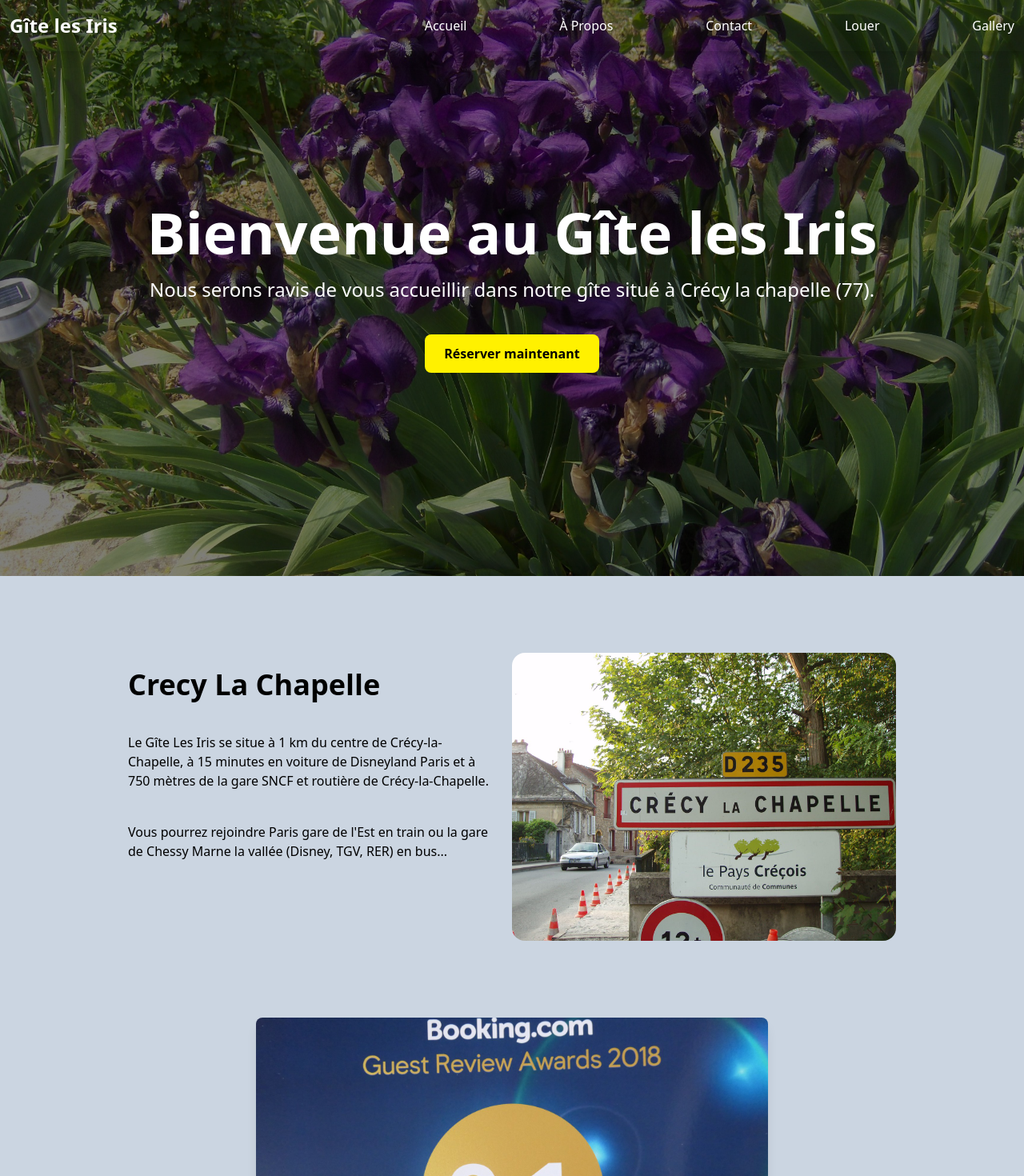
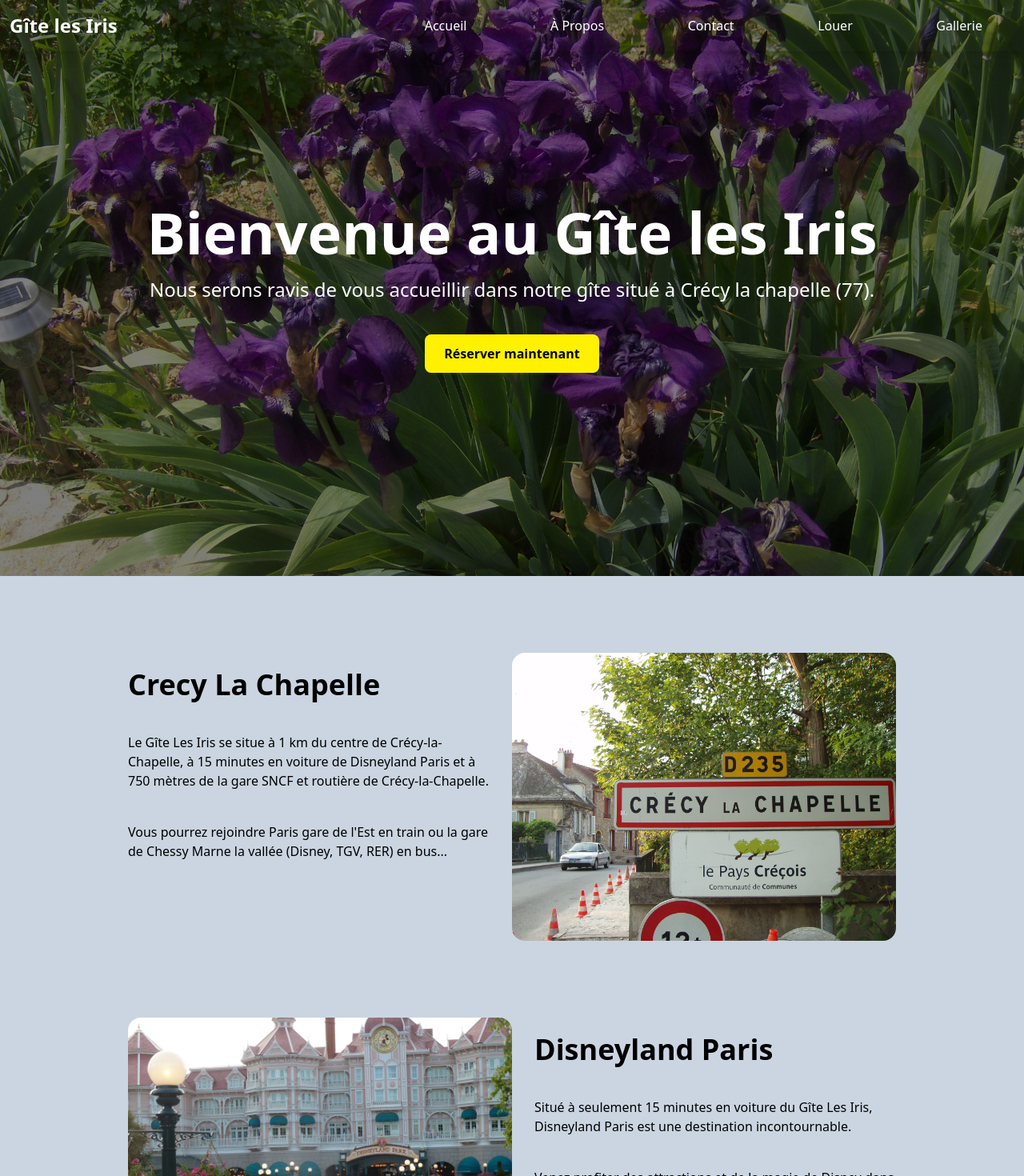
Before and after one commit to Miracuchi/gite-les-iris, a React (Vite) app: page / in a window 1280 px wide. Shown: the top 1470 px of the page at 80% size. Built offline with nearby package versions, Linux system fonts and the light colour scheme.

Commit message:
feat: added a card image and text to homepage

```diff
--- a/index.html
+++ b/index.html
@@ -4,7 +4,7 @@
     <meta charset="UTF-8" />
     <link rel="icon" type="image/svg+xml" href="/vite.svg" />
     <meta name="viewport" content="width=device-width, initial-scale=1.0" />
-    <title>Vite + React + TS</title>
+    <title>Gîte les Iris</title>
   </head>
   <body>
     <div id="root"></div>
--- a/src/components/Card.tsx
+++ b/src/components/Card.tsx
@@ -1,24 +1,32 @@
-export default function Card() {
+interface CardProps {
+  title: string;
+  description: string[];
+  image: string;
+}
+
+export default function Card({ cardData }: { cardData: CardProps[] }) {
   return (
-    <div className="md:flex justify-evenly my-24 w-[75%] mx-auto gap-7">
+    <section>
+      {cardData.map((card, index) => (
+        <div
+          key={index}
+          className={`md:flex justify-evenly my-24 w-[75%] mx-auto gap-7 ${
+            index % 2 !== 0 ? "flex-row-reverse" : ""
+          }`}
+        >
           <div className="my-5">
             <h3 className="capitalize text-4xl font-bold w-fit">
-          Crecy La Chapelle
+              {card.title}
             </h3>
-        <p className="md:my-10 my-5">
-          Le Gîte Les Iris se situe à 1 km du centre de Crécy-la-Chapelle, à 15
-          minutes en voiture de Disneyland Paris et à 750 mètres de la gare SNCF
-          et routière de Crécy-la-Chapelle.
+            {card.description.map((desc, descIndex) => (
+              <p key={descIndex} className="md:my-10 my-5">
+                {desc}
               </p>
-        <p>
-          Vous pourrez rejoindre Paris gare de l'Est en train ou la gare de
-          Chessy Marne la vallée (Disney, TGV, RER) en bus...
-        </p>
+            ))}
           </div>
-      <img
-        src="/src/assets/ressources/panneauCrecy.jpg"
-        className="md:w-[50%] rounded-2xl"
-      ></img>
+          <img src={card.image} className="md:w-[50%] rounded-2xl"></img>
         </div>
+      ))}
+    </section>
   );
 }
--- a/src/components/Header.tsx
+++ b/src/components/Header.tsx
@@ -1,15 +1,10 @@
 import { useEffect, useState } from "react";
 import { Link } from "react-router-dom";
+import { navItems } from "../data/data";
 
 export default function Header() {
   const [isScrolled, setIsScrolled] = useState(false);
-  const navItems = [
-    { name: "accueil", path: "/" },
-    { name: "à propos", path: "/about" },
-    { name: "contact", path: "/contact" },
-    { name: "louer", path: "/rent" },
-    { name: "gallery", path: "/gallery" },
-  ];
+
   useEffect(() => {
     const handleScroll = () => {
       if (window.scrollY > 0) {
@@ -48,7 +43,7 @@ export default function Header() {
         >
           Gîte les Iris
         </Link>
-        <nav className="flex md:w-full">
+        <nav className="flex md:w-full md:mr-10">
           <ul className="md:flex md:justify-between md:w-full md:my-5 hidden">
             {renderNavItem}
           </ul>
--- /dev/null
+++ b/src/data/data.tsx
@@ -0,0 +1,26 @@
+export const cardData = [
+  {
+    title: "Crecy La Chapelle",
+    description: [
+      "Le Gîte Les Iris se situe à 1 km du centre de Crécy-la-Chapelle, à 15 minutes en voiture de Disneyland Paris et à 750 mètres de la gare SNCF et routière de Crécy-la-Chapelle.",
+      "Vous pourrez rejoindre Paris gare de l'Est en train ou la gare de Chessy Marne la vallée (Disney, TGV, RER) en bus...",
+    ],
+    image: "/src/assets/ressources/panneauCrecy.jpg",
+  },
+  {
+    title: "Disneyland Paris",
+    description: [
+      "Situé à seulement 15 minutes en voiture du Gîte Les Iris, Disneyland Paris est une destination incontournable.",
+      "Venez profiter des attractions et de la magie de Disney dans ce parc à thème mondialement connu.",
+    ],
+    image: "/src/assets/ressources/disney.jpg",
+  },
+];
+
+export const navItems = [
+  { name: "accueil", path: "/" },
+  { name: "à propos", path: "/about" },
+  { name: "contact", path: "/contact" },
+  { name: "louer", path: "/rent" },
+  { name: "gallerie", path: "/gallery" },
+];
--- a/src/pages/Home.tsx
+++ b/src/pages/Home.tsx
@@ -1,11 +1,12 @@
 import Card from "../components/Card";
 import Hero from "../components/Hero";
+import { cardData } from "../data/data";
 
 export default function Home() {
   return (
-    <div className="">
+    <section>
       <Hero />
-      <Card />
+      <Card cardData={cardData} />
       <img
         src="/src/assets/ressources/bookingAward.jpg"
         alt=""
@@ -15,6 +16,6 @@ export default function Home() {
       <p className="mt-5 text-lg">
         Votre destination de rêve pour des vacances inoubliables.
       </p> */}
-    </div>
+    </section>
   );
 }
```
Lines whose indentation alone changed are shown as unchanged.
